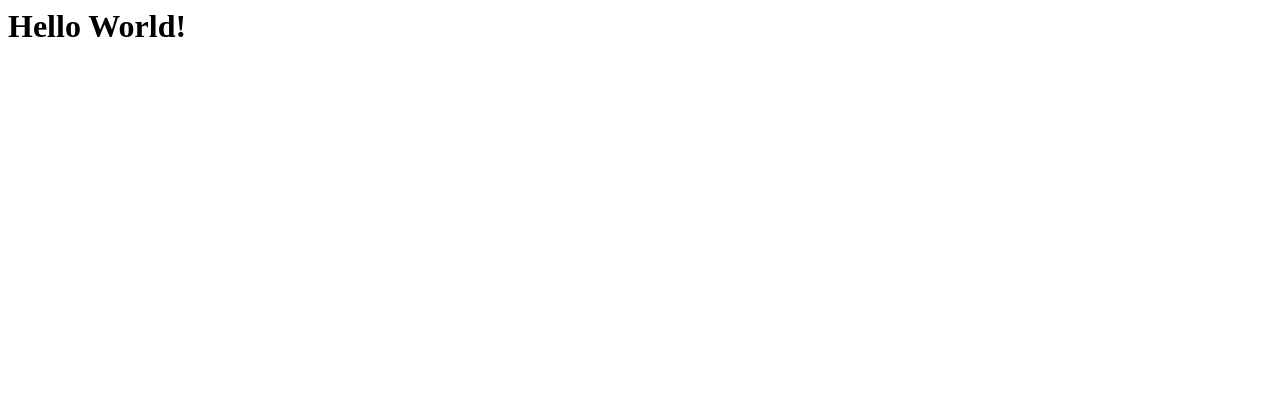
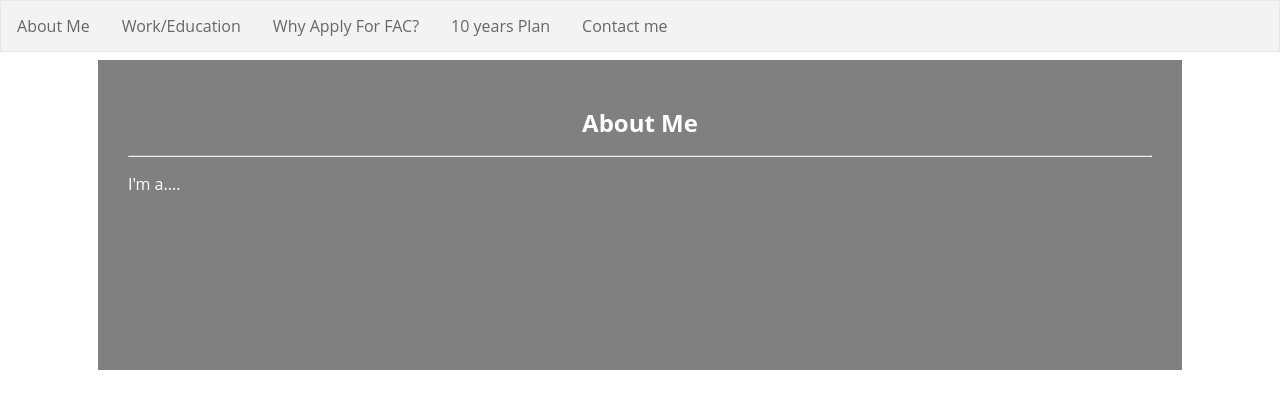
Before and after one commit to morningwu/morningwu.github.io, a plain HTML site: page index.html in a window 1280 px wide. Drawn offline with Linux system fonts and the light colour scheme.

Commit message:
update version 1

```diff
--- /dev/null
+++ b/css/style.css
@@ -0,0 +1,66 @@
+body{
+	padding: 0px;
+	margin: 0px;
+	font-family: "Open Sans";
+	}
+header{
+	overflow: hidden;
+    position: fixed; /* Set the navbar to fixed position */
+    top: 0; /* Position the navbar at the top of the page */
+    width: 100%; /* Full width */
+}
+ul {
+    list-style-type: none;
+    margin: 0;
+    padding: 0;
+    overflow: hidden;
+    border: 1px solid #e7e7e7;
+    background-color: #f3f3f3;
+}
+
+li {
+    float: left;
+    color:
+}
+li a {
+
+    display: block;
+    color: white;
+    text-align: center;
+    padding: 14px 16px;
+    text-decoration: none;
+    color: #666;
+}
+
+/* Change the link color to #111 (black) on hover */
+li a:hover {
+	  color: white;
+    background-color: #4CAF50;
+}
+.container{
+	display: flex;
+    flex-direction: row;
+    flex-wrap: wrap;
+    justify-content: center;
+    align-items: center;
+
+}
+.about-content{
+
+	width: 80%;
+    height: 250px;
+    margin: 10px;
+    padding:30px;
+    background:grey;
+    color:white;
+}
+.about-content h1{
+	font-size:24px;
+	text-align: center;
+}
+.main{
+	margin-top: 50px;
+}
+.container{
+	margin-top: 50px;
+}
--- a/index.html
+++ b/index.html
@@ -1,9 +1,39 @@
 <html>
 	<head>
 		<title>Morning Wu | A Geek and a Runner</title>
+		<!-- the CSS file-->
+		<link rel="stylesheet" type="text/css" href="css/style.css">
+
 	</head>
 	<body>
-		<h1>Hello World!</h1>
+
+		<header>
+			<nav class="header">
+				<ul>
+					<li><a href ="#about">About Me</a></li>
+					<li><a href ="#work">Work/Education</a></li>
+					<li><a href ="#why">Why Apply For FAC?</a></li>
+					<li><a href ="#10years">10 years Plan</a></li>
+					<li><a href ="#contact">Contact me</a></li>
+				</ul>
+
+			</nav>
+		</header>
+		<div class="main">
+
+				<div class="" id="about">
+					<div class="container">
+						<div class="about-content">
+							<h1>About Me</h1><hr/>
+							<p>I'm a....</p>
+						</div>
+					</div>
+				</div>
+
+
+
+		</div>
+
 
 	</body>
 </html>
```
